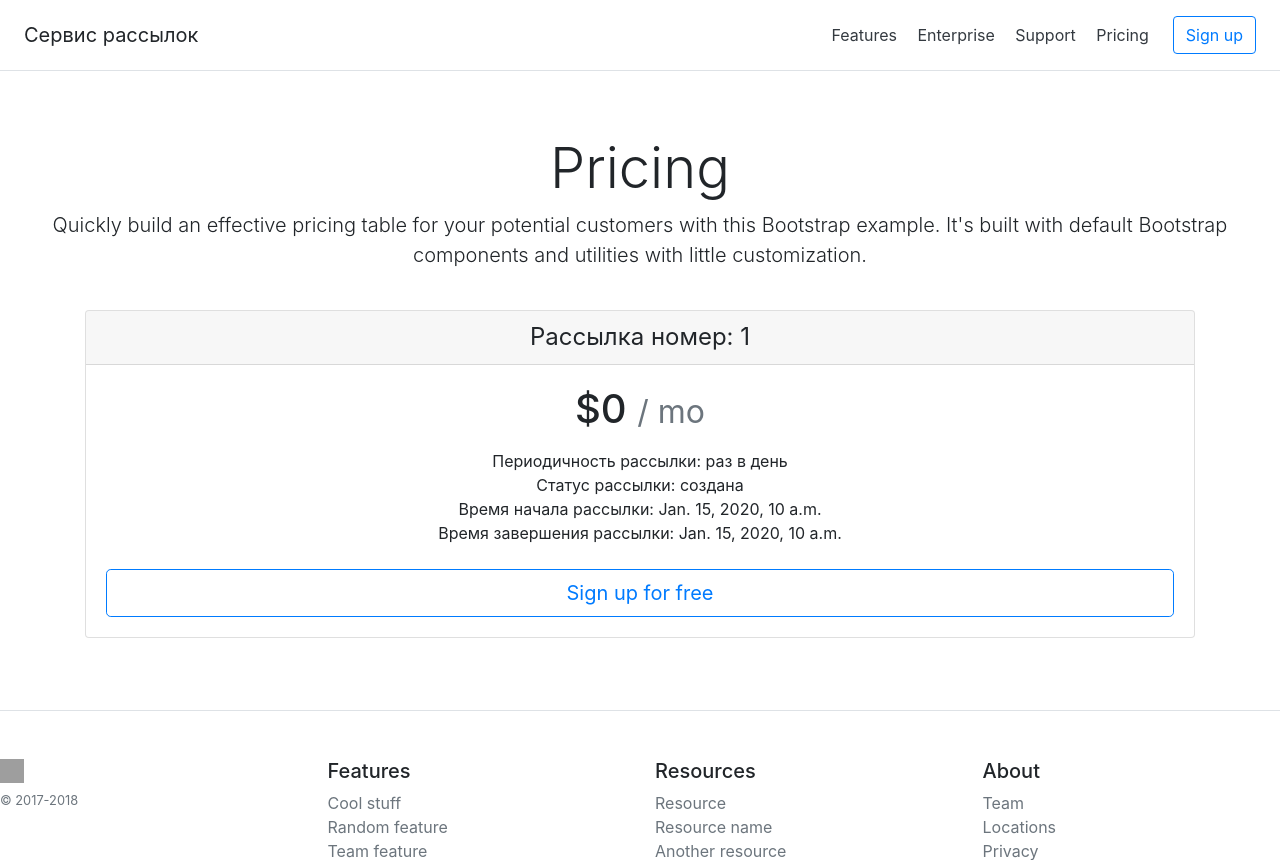
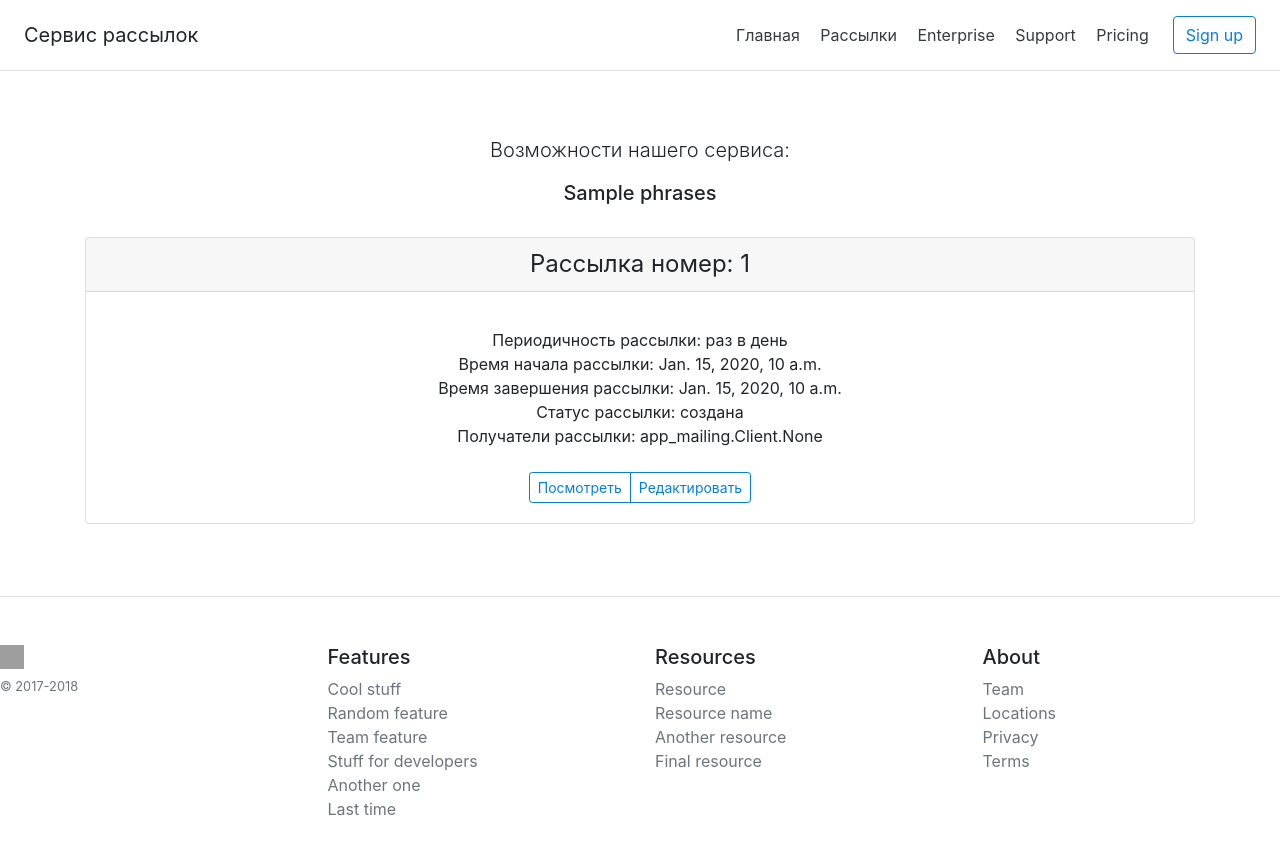
Before and after one commit to valeradyomin/coursework_06_mailing_service, a Django app: template app_mailing/templates/app_mailing/mailingsrv_list.html in a window 1280 px wide. Shown: the top 860 px of the page. After the commit the page ends 816 px from the top, so only its background shows below. Run offline with Django 5.2, Linux system fonts and the light colour scheme; tables that the repository leaves empty hold one stand-in row (values such as "Sample post"); the template is opened without the code that fills it: values that come from a table or form of the project are taken from there, most other values are stand-ins (such as "Sample title", 1, 10 or a date in 2020); some libraries are stand-ins or nearby versions; grey boxes are pictures that could not be loaded.

Commit message:
MainPage & MailingSrvListView done

```diff
--- a/app_mailing/templates/app_mailing/base.html
+++ b/app_mailing/templates/app_mailing/base.html
@@ -8,7 +8,7 @@
     <meta name="description" content="">
     <meta name="author" content="">
 
-    <title>Pricing example for Bootstrap</title>
+    <title>{{ title }}</title>
 
     <!-- Bootstrap core CSS -->
     <link href="{% static 'css/bootstrap.min.css' %}" rel="stylesheet">
@@ -20,9 +20,8 @@
 {% include 'app_mailing/includes/inc_header.html' %}
 
 <div class="pricing-header px-3 py-3 pt-md-5 pb-md-4 mx-auto text-center">
-    <h1 class="display-4">Pricing</h1>
-    <p class="lead">Quickly build an effective pricing table for your potential customers with this Bootstrap example.
-        It's built with default Bootstrap components and utilities with little customization.</p>
+    <p class="lead">Возможности нашего сервиса:</p>
+    <h5 class="display-12">{{ phrases }}</h5>
 </div>
 
 {% block content %}
--- a/app_mailing/templates/app_mailing/includes/inc_header.html
+++ b/app_mailing/templates/app_mailing/includes/inc_header.html
@@ -1,7 +1,8 @@
 <div class="d-flex flex-column flex-md-row align-items-center p-3 px-md-4 mb-3 bg-white border-bottom box-shadow">
     <h5 class="my-0 mr-md-auto font-weight-normal">Сервис рассылок</h5>
     <nav class="my-2 my-md-0 mr-md-3">
-        <a class="p-2 text-dark" href="#">Features</a>
+        <a class="p-2 text-dark" href="{% url 'app_mailing:home' %}" class="text-primary">Главная</a>
+        <a class="p-2 text-dark" href="{% url 'app_mailing:mailings_list' %}" class="text-primary">Рассылки</a>
         <a class="p-2 text-dark" href="#">Enterprise</a>
         <a class="p-2 text-dark" href="#">Support</a>
         <a class="p-2 text-dark" href="#">Pricing</a>
--- a/app_mailing/templates/app_mailing/mailingsrv_list.html
+++ b/app_mailing/templates/app_mailing/mailingsrv_list.html
@@ -11,14 +11,19 @@
                 <h4 class="my-0 font-weight-normal">Рассылка номер: {{ object.id }}</h4>
             </div>
             <div class="card-body">
-                <h1 class="card-title pricing-card-title">$0 <small class="text-muted">/ mo</small></h1>
                 <ul class="list-unstyled mt-3 mb-4">
                     <li>Периодичность рассылки: {{ object.frequency }}</li>
-                    <li>Статус рассылки: {{ object.status }}</li>
                     <li>Время начала рассылки: {{ object.start }}</li>
                     <li>Время завершения рассылки: {{ object.finish }}</li>
+                    <li>Статус рассылки: {{ object.status }}</li>
+                    <li>Получатели рассылки: {{ object.recipients }}</li>
                 </ul>
-                <button type="button" class="btn btn-lg btn-block btn-outline-primary">Sign up for free</button>
+                <div class="btn-group">
+                    <a href="#" type="button"
+                       class="btn btn-sm btn-outline-primary">Посмотреть</a>
+                    <a href="#" type="button"
+                       class="btn btn-sm btn-outline-primary">Редактировать</a>
+                </div>
             </div>
         </div>
     </div>
--- a/app_mailing/urls.py
+++ b/app_mailing/urls.py
@@ -6,6 +6,6 @@ from app_mailing.views import MainPage, MailingSrvListView
 app_name = AppMailingConfig.name
 
 urlpatterns = [
-    # path('', MainPage.as_view(), name='home'),
-    path('', MailingSrvListView.as_view(), name='home'),
+    path('', MainPage.as_view(), name='home'),
+    path('mailings_list/', MailingSrvListView.as_view(), name='mailings_list'),
 ]
```
Also changed, not shown: app_mailing/views.py (+33 -3 lines).
